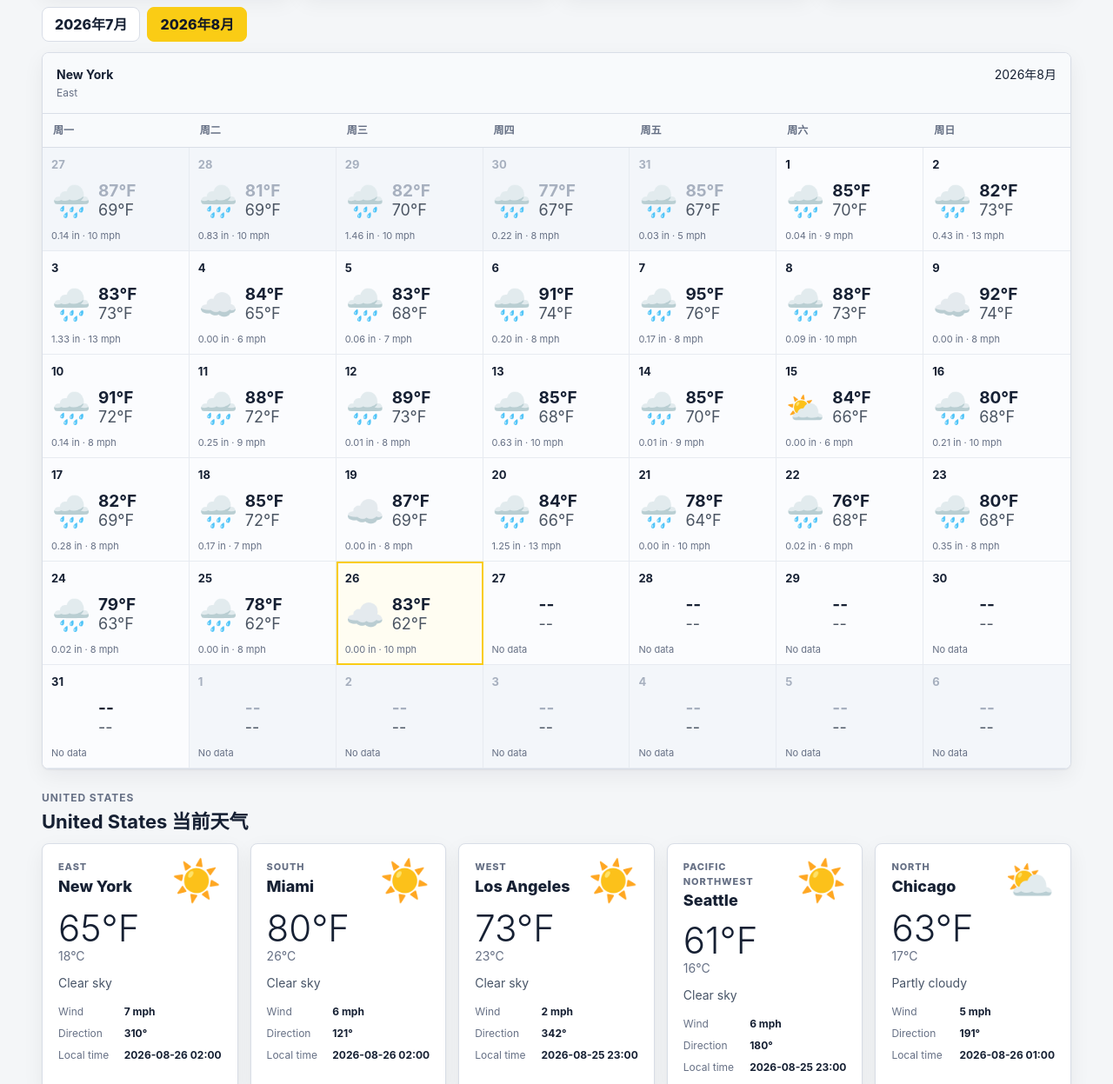
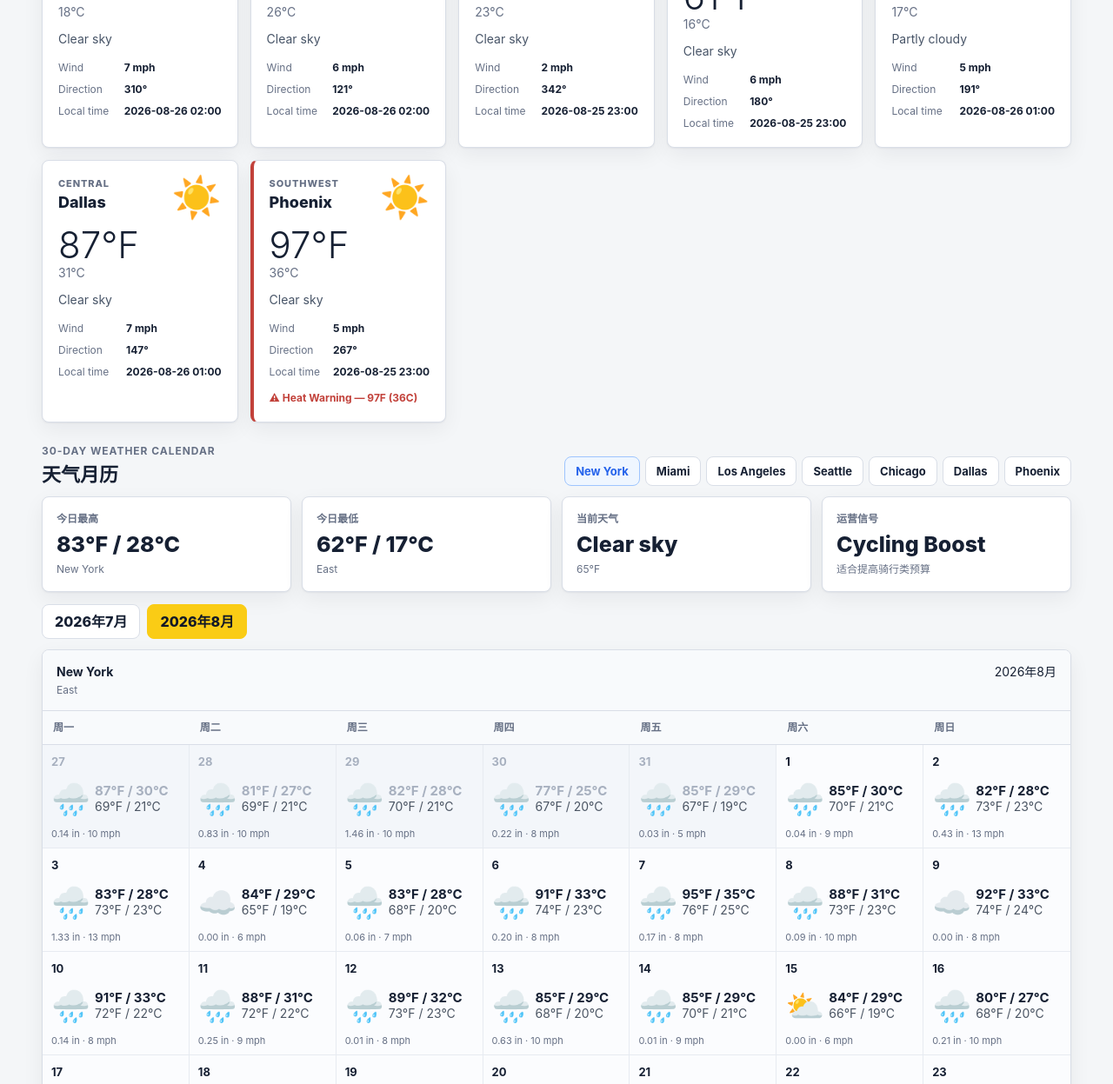
Before and after one commit to labslyon/weather-monitor, a plain HTML site: page index.html in a window 1280 px wide. Shown: the part 782-2029 px from the top of the page at 87% size. Drawn offline with Linux system fonts and the light colour scheme.

Commit message:
Move weather calendar below current conditions

```diff
--- a/assets/app.js
+++ b/assets/app.js
@@ -352,8 +352,8 @@
           '<div class="calendar-body">' +
             '<div class="calendar-icon">' + (entry ? (entry.weather_icon || w[1]) : '') + '</div>' +
             '<div class="calendar-temps">' +
-              '<strong>' + (entry ? fmtF(entry.temp_max) : '--') + '</strong>' +
-              '<span>' + (entry ? fmtF(entry.temp_min) : '--') + '</span>' +
+              '<strong>' + (entry ? fmtFC(entry.temp_max) : '--') + '</strong>' +
+              '<span>' + (entry ? fmtFC(entry.temp_min) : '--') + '</span>' +
             '</div>' +
           '</div>' +
           '<div class="calendar-meta">' + (entry ? fmtIn(entry.precipitation) + ' · ' + fmtMph(entry.windspeed_max) : 'No data') + '</div>' +
--- a/assets/styles.css
+++ b/assets/styles.css
@@ -576,7 +576,7 @@ h2 {
 .calendar-weekdays,
 .weather-calendar {
   display: grid;
-  grid-template-columns: repeat(7, minmax(112px, 1fr));
+  grid-template-columns: repeat(7, minmax(132px, 1fr));
 }
 
 .calendar-weekdays {
@@ -622,7 +622,7 @@ h2 {
 
 .calendar-body {
   display: grid;
-  grid-template-columns: 46px minmax(0, 1fr);
+  grid-template-columns: 42px minmax(0, 1fr);
   gap: 8px;
   align-items: center;
   min-height: 56px;
@@ -638,11 +638,11 @@ h2 {
 .calendar-temps {
   display: grid;
   gap: 1px;
-  font-size: 18px;
+  font-size: 14px;
 }
 
 .calendar-temps strong {
-  font-size: 19px;
+  font-size: 15px;
   line-height: 1.1;
 }
 
@@ -669,6 +669,6 @@ h2 {
   .calendar-title-row,
   .calendar-weekdays,
   .weather-calendar {
-    min-width: 784px;
+    min-width: 924px;
   }
 }
--- a/index.html
+++ b/index.html
@@ -50,6 +50,15 @@
       </section>
 
       <section class="summary-grid" id="summaryGrid" aria-label="当前国家概览"></section>
+
+      <section class="section-head">
+        <div>
+          <p class="eyebrow" id="countryEyebrow">--</p>
+          <h2 id="cardsTitle">当前天气</h2>
+        </div>
+      </section>
+      <section class="cards-grid" id="regionCards" aria-label="当前天气"></section>
+
       <section class="section-head calendar-head">
         <div>
           <p class="eyebrow">30-Day Weather Calendar</p>
@@ -60,14 +69,6 @@
       <section class="daily-metrics" id="dailyMetrics" aria-label="当前高低温卡片"></section>
       <section class="month-tabs" id="monthTabs" aria-label="月份"></section>
       <section class="calendar-wrap" id="calendarWrap" aria-label="过去一个月天气月历"></section>
-
-      <section class="section-head">
-        <div>
-          <p class="eyebrow" id="countryEyebrow">--</p>
-          <h2 id="cardsTitle">当前天气</h2>
-        </div>
-      </section>
-      <section class="cards-grid" id="regionCards" aria-label="当前天气"></section>
 
       <section class="section-head forecast-head">
         <div>
```
